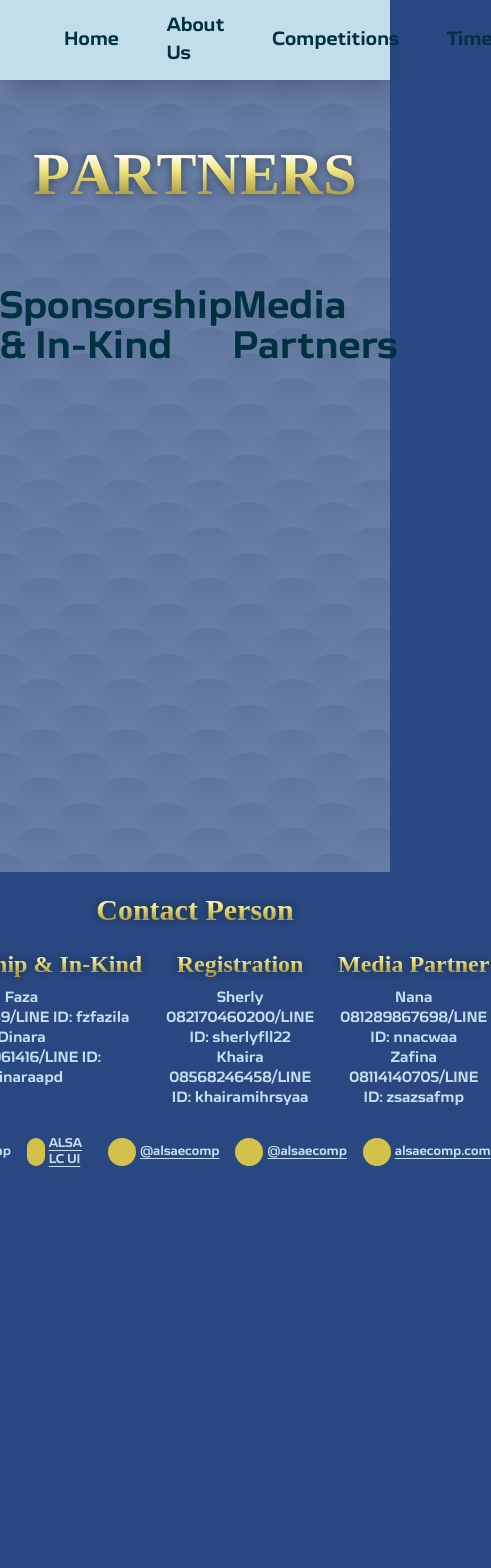
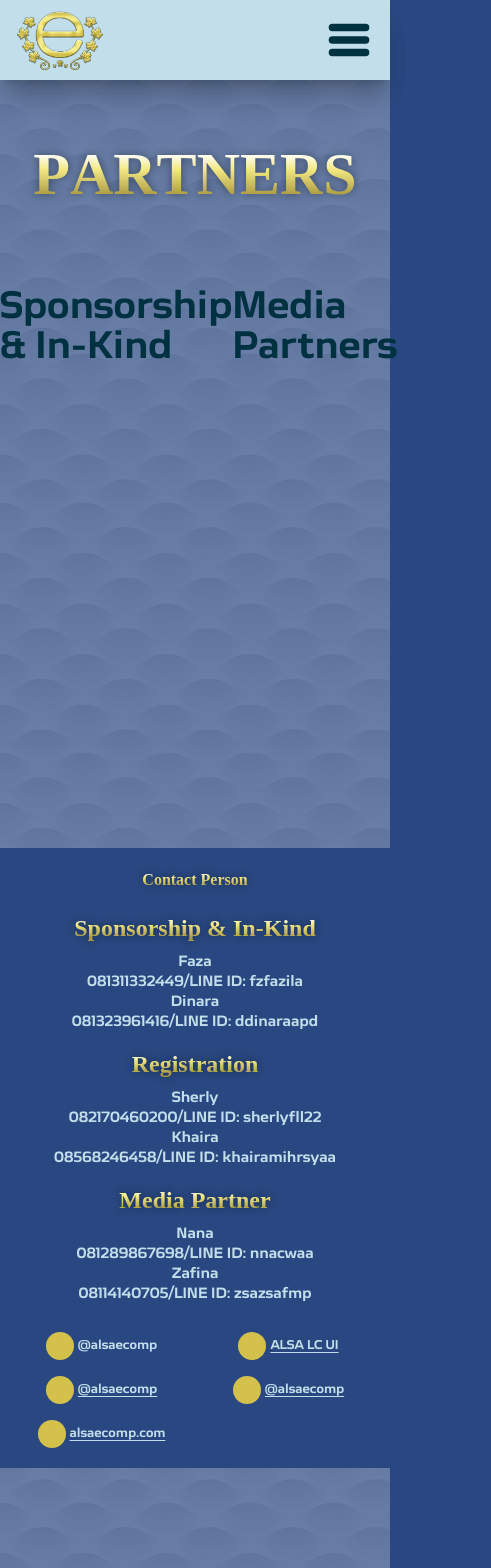
Before and after one commit to absolutepraya/alsa-ecomp, a Next.js app: page /partners in a window 390 px wide. Shown: the top 1568 px of the page, 491 px wide, since content can reach past the window. Before the commit the page ends 1188 px from the top, so only its background shows below. Built offline with nearby package versions, Linux system fonts and the light colour scheme.

Commit message:
mobile on main page, navbar and footer and about

```diff
--- a/package.json
+++ b/package.json
@@ -11,6 +11,7 @@
   },
   "dependencies": {
     "framer-motion": "^12.4.4",
+    "lucide-react": "^0.475.0",
     "next": "15.1.7",
     "prettier-plugin-tailwindcss": "^0.6.11",
     "react": "^18.3.1",
--- a/src/app/about/page.jsx
+++ b/src/app/about/page.jsx
@@ -6,9 +6,7 @@ import BlurFade from '@/components/blurfade';
 
 export default function About() {
   return (
-    <div className="relative flex min-h-screen flex-col items-center gap-y-20 px-0 pb-[420px] pt-36">
-      <NavBar currentRoute="about" />
-
+    <div className="relative flex min-h-screen flex-col items-center gap-y-20 overflow-x-clip px-0 py-36">
       <BlurFade
         delay={0.3}
         offset={15}
@@ -16,7 +14,7 @@ export default function About() {
       >
         <GoldText
           text="ABOUT US"
-          className="text-6xl font-extrabold"
+          className="text-4xl font-extrabold lg:text-6xl"
         />
       </BlurFade>
 
@@ -28,7 +26,7 @@ export default function About() {
         >
           <GoldText
             text="Our Theme:"
-            className="text-4xl"
+            className="text-2xl lg:text-4xl"
           />
         </BlurFade>
         <BlurFade
@@ -38,7 +36,7 @@ export default function About() {
         >
           <GoldText
             text="Protecting Biodiversity"
-            className="text-6xl"
+            className="text-4xl lg:text-6xl"
           />
         </BlurFade>
         <BlurFade
@@ -46,7 +44,7 @@ export default function About() {
           offset={15}
           inView
         >
-          <p className="mt-4 max-w-[50rem] text-justify text-foreground">The importance of biodiversity cannot be understated. The food we eat, the clothes we wear, and even the air we breathe is all the result of a healthy biodiversity. Unfortunately, over the last few years, human activity has caused a massive decline, with activities such as the clearing of forests for commercial use, overexploitation of natural resources, and all highly destructive towards biodiversity. Because of this, it is important for us to be aware of our responsibility to preserve and protect biodiversity, as its destruction could mean the destruction of mankind as a whole.</p>
+          <p className="lg:text-md mt-4 max-w-[50rem] px-4 text-justify text-sm text-foreground">The importance of biodiversity cannot be understated. The food we eat, the clothes we wear, and even the air we breathe is all the result of a healthy biodiversity. Unfortunately, over the last few years, human activity has caused a massive decline, with activities such as the clearing of forests for commercial use, overexploitation of natural resources, and all highly destructive towards biodiversity. Because of this, it is important for us to be aware of our responsibility to preserve and protect biodiversity, as its destruction could mean the destruction of mankind as a whole.</p>
         </BlurFade>
       </div>
 
@@ -58,7 +56,7 @@ export default function About() {
         >
           <GoldText
             text="Our Tagline:"
-            className="text-4xl"
+            className="text-2xl lg:text-4xl"
           />
         </BlurFade>
         <BlurFade
@@ -68,19 +66,27 @@ export default function About() {
         >
           <GoldText
             text="Embrace Humanity, Protect Biodiversity"
-            className="text-6xl"
+            className="hidden text-6xl lg:block"
           />
+          <div className="flex flex-col items-center lg:hidden">
+            <GoldText
+              text="Embrace Humanity,"
+              className="text-4xl"
+            />
+            <GoldText
+              text="Protect Biodiversity"
+              className="text-4xl"
+            />
+          </div>
         </BlurFade>
         <BlurFade
           delay={0.9}
           offset={15}
           inView
         >
-          <p className="mt-4 max-w-[50rem] text-justify text-foreground">Our tagline refers to the goal of our event. As our future champions continue to learn and evolve as they progress through our competitions, we hope that the knowledge they have gained will give them the empathy needed to build a realization for their role in protecting the biodiversity around us. As human activity continues to destroy the world around us, this year's ALSA E-Comp brings on the theme of Protecting Biodiversity in hopes of preserving it.</p>
+          <p className="lg:text-md mt-4 max-w-[50rem] px-4 text-justify text-sm text-foreground">Our tagline refers to the goal of our event. As our future champions continue to learn and evolve as they progress through our competitions, we hope that the knowledge they have gained will give them the empathy needed to build a realization for their role in protecting the biodiversity around us. As human activity continues to destroy the world around us, this year's ALSA E-Comp brings on the theme of Protecting Biodiversity in hopes of preserving it.</p>
         </BlurFade>
       </div>
-
-      <Footer />
     </div>
   );
 }
--- a/src/app/layout.jsx
+++ b/src/app/layout.jsx
@@ -1,5 +1,7 @@
+import NavBar from '@/components/navbar';
 import './globals.css';
 import Head from 'next/head';
+import Footer from '@/components/footer';
 
 export const metadata = {
   title: 'ALSA English Competition 2025',
@@ -41,6 +43,7 @@ export default function RootLayout({ children }) {
         /> */}
       </Head>
       <body className={`relative bg-background font-kaisar font-bold antialiased`}>
+        <NavBar />
         <div
           className="absolute inset-0 -z-10 bg-repeat opacity-30"
           style={{
@@ -48,7 +51,9 @@ export default function RootLayout({ children }) {
             backgroundSize: '500px',
           }}
         />
-        {children}
+        <div>{children}</div>
+
+        <Footer />
       </body>
     </html>
   );
--- a/src/app/page.jsx
+++ b/src/app/page.jsx
@@ -7,10 +7,8 @@ import BlurFade from '@/components/blurfade';
 
 export default function Home() {
   return (
-    <div className="relative flex min-h-screen flex-col items-center gap-y-20 px-0 pb-[380px]">
-      <NavBar currentRoute="home" />
-
-      <div className="flex min-h-screen w-full flex-col items-center justify-center">
+    <div className="relative flex h-screen flex-col items-center gap-y-20 overflow-x-clip px-0">
+      <div className="flex h-full w-full flex-col items-center justify-center">
         <BlurFade
           delay={0.3}
           offset={15}
@@ -38,8 +36,6 @@ export default function Home() {
           />
         </BlurFade>
       </div>
-
-      <Footer />
     </div>
   );
 }
--- a/src/components/footer.jsx
+++ b/src/components/footer.jsx
@@ -2,14 +2,14 @@ import GoldText from './goldtext';
 
 export default function Footer() {
   return (
-    <div className="bg-background absolute bottom-0 flex w-full flex-col items-center gap-y-5 py-5 text-foreground">
+    <div className="flex w-full flex-col items-center gap-y-5 bg-background py-5 text-foreground">
       <GoldText
         text="Contact Person"
-        className="text-3xl font-extrabold"
+        className="text-md font-extrabold lg:text-3xl"
       />
 
-      <div className="flex w-full flex-row justify-center gap-x-6">
-        <div className="flex w-[20rem] flex-col items-center gap-y-2">
+      <div className="flex w-full flex-col justify-center gap-4 gap-x-6 lg:flex-row">
+        <div className="flex flex-col items-center gap-y-2 lg:lg:w-[20rem]">
           <GoldText
             text="Sponsorship & In-Kind"
             className="text-2xl font-extrabold"
@@ -21,7 +21,7 @@ export default function Footer() {
             <p>081323961416/LINE ID: ddinaraapd</p>
           </div>
         </div>
-        <div className="flex w-[20rem] flex-col items-center gap-y-2">
+        <div className="flex flex-col items-center gap-y-2 lg:w-[20rem]">
           <GoldText
             text="Registration"
             className="text-2xl font-extrabold"
@@ -33,7 +33,7 @@ export default function Footer() {
             <p>08568246458/LINE ID: khairamihrsyaa</p>
           </div>
         </div>
-        <div className="flex w-[20rem] flex-col items-center gap-y-2">
+        <div className="flex flex-col items-center gap-y-2 lg:w-[20rem]">
           <GoldText
             text="Media Partner"
             className="text-2xl font-extrabold"
@@ -47,7 +47,7 @@ export default function Footer() {
         </div>
       </div>
 
-      <div className="mt-2 flex w-full flex-row items-center justify-center gap-x-4">
+      <div className="mt-2 grid w-full grid-cols-2 place-items-center gap-4 px-4 lg:grid-cols-5">
         <div className="flex flex-row items-center gap-x-1 text-xs">
           <div className="h-7 w-7 rounded-full bg-gold" />
           <p className="">@alsaecomp</p>
--- a/src/components/goldtext.jsx
+++ b/src/components/goldtext.jsx
@@ -1,10 +1,10 @@
 export default function GoldText({ text, className }) {
   return (
-    <p className="font-tmr flex">
+    <p className="flex font-tmr">
       {text.split('').map((letter, index) => (
         <span
           key={index}
-          className={`bg-gradient-to-b from-white from-[15%] via-goldlight via-[40%] to-golddark to-[80%] bg-clip-text text-transparent drop-shadow-[0_0_4px_rgba(0,0,0,0.4)] ${(className.includes('text-5xl') || className.includes('text-4xl') || className.includes('text-6xl')) ? 'pb-1' : ''} ${className}`}
+          className={`bg-gradient-to-b from-white from-[15%] via-goldlight via-[40%] to-golddark to-[80%] bg-clip-text text-transparent drop-shadow-[0_0_4px_rgba(0,0,0,0.4)] ${className.includes('text-5xl') || className.includes('text-4xl') || className.includes('text-6xl') ? 'pb-1' : ''} ${className}`}
         >
           {letter === ' ' ? '\u00A0' : letter}
         </span>
--- a/src/components/navbar.jsx
+++ b/src/components/navbar.jsx
@@ -1,9 +1,60 @@
+'use client';
+
+import { Menu, X } from 'lucide-react';
 import Emboss from './emboss';
 import Image from 'next/image';
+import { useState, useEffect } from 'react';
+import { usePathname } from 'next/navigation';
+import BlurFade from './blurfade';
 
-export default function NavBar({ currentRoute }) {
+const navItems = [
+  {
+    name: 'Home',
+    route: '/',
+  },
+  {
+    name: 'About Us',
+    route: '/about',
+  },
+  {
+    name: 'Competitions',
+    route: '/competitions',
+  },
+  {
+    name: 'Timeline',
+    route: '/timeline',
+  },
+  {
+    name: 'Partners',
+    route: '/partners',
+  },
+];
+
+export default function NavBar() {
+  const [showMenu, setShowMenu] = useState(false);
+  const pathname = usePathname();
+
+  useEffect(() => {
+    const handleClick = () => {
+      setShowMenu(false);
+    };
+
+    if (showMenu) {
+      document.addEventListener('click', handleClick);
+    }
+
+    return () => {
+      document.removeEventListener('click', handleClick);
+    };
+  }, [showMenu]);
+
+  const handleMenuClick = (e) => {
+    e.stopPropagation();
+    setShowMenu(!showMenu);
+  };
+
   return (
-    <div className="fixed top-0 !z-[100] flex h-20 w-full items-center justify-between bg-foreground px-16 shadow-xl">
+    <div className="fixed top-0 !z-[100] flex h-20 w-full items-center justify-between bg-foreground px-4 shadow-xl lg:px-16">
       <a href="/">
         <Image
           src="/logo.svg"
@@ -13,37 +64,16 @@ export default function NavBar({ currentRoute }) {
           priority={true}
         />
       </a>
-      <div className="flex items-center justify-between gap-x-12 text-lg">
-        <a
-          href="/"
-          className={`relative text-primary transition-transform after:absolute after:bottom-0 after:left-0 after:h-[2px] after:w-full after:origin-left after:scale-x-0 after:bg-primary after:transition-transform after:duration-300 hover:scale-105 hover:after:scale-x-100 active:scale-95 active:brightness-75 ${currentRoute === 'home' ? 'after:scale-x-100' : ''}`}
-        >
-          Home
-        </a>
-        <a
-          href="/about"
-          className={`relative text-primary transition-transform after:absolute after:bottom-0 after:left-0 after:h-[2px] after:w-full after:origin-left after:scale-x-0 after:bg-primary after:transition-transform after:duration-300 hover:scale-105 hover:after:scale-x-100 active:scale-95 active:brightness-75 ${currentRoute === 'about' ? 'after:scale-x-100' : ''}`}
-        >
-          About Us
-        </a>
-        <a
-          href="/competitions"
-          className={`relative text-primary transition-transform after:absolute after:bottom-0 after:left-0 after:h-[2px] after:w-full after:origin-left after:scale-x-0 after:bg-primary after:transition-transform after:duration-300 hover:scale-105 hover:after:scale-x-100 active:scale-95 active:brightness-75 ${currentRoute === 'competitions' ? 'after:scale-x-100' : ''}`}
-        >
-          Competitions
-        </a>
-        <a
-          href="/timeline"
-          className={`relative text-primary transition-transform after:absolute after:bottom-0 after:left-0 after:h-[2px] after:w-full after:origin-left after:scale-x-0 after:bg-primary after:transition-transform after:duration-300 hover:scale-105 hover:after:scale-x-100 active:scale-95 active:brightness-75 ${currentRoute === 'timeline' ? 'after:scale-x-100' : ''}`}
-        >
-          Timeline
-        </a>
-        <a
-          href="/partners"
-          className={`relative text-primary transition-transform after:absolute after:bottom-0 after:left-0 after:h-[2px] after:w-full after:origin-left after:scale-x-0 after:bg-primary after:transition-transform after:duration-300 hover:scale-105 hover:after:scale-x-100 active:scale-95 active:brightness-75 ${currentRoute === 'partners' ? 'after:scale-x-100' : ''}`}
-        >
-          Partners
-        </a>
+      <div className="hidden items-center justify-between gap-x-12 text-lg lg:flex">
+        {navItems.map((item) => (
+          <a
+            key={item.name}
+            href={item.route}
+            className={`relative text-primary transition-transform after:absolute after:bottom-0 after:left-0 after:h-[2px] after:w-full after:origin-left after:scale-x-0 after:bg-primary after:transition-transform after:duration-300 hover:scale-105 hover:after:scale-x-100 active:scale-95 active:brightness-75 ${pathname === item.route ? 'after:scale-x-100' : ''}`}
+          >
+            {item.name}
+          </a>
+        ))}
         <a
           href="registration"
           className="transition-all hover:scale-105 active:scale-95 active:brightness-75"
@@ -51,6 +81,49 @@ export default function NavBar({ currentRoute }) {
           <Emboss innerClassName="px-3 py-0.5 text-lg rounded-full">Registration</Emboss>
         </a>
       </div>
+
+      <div className="flex items-center justify-between gap-x-12 text-lg lg:hidden">
+        {!showMenu && (
+          <Menu
+            size={50}
+            className="text-primary"
+            strokeWidth={3.5}
+            onClick={handleMenuClick}
+          />
+        )}
+
+        {showMenu && (
+          <X
+            size={50}
+            className="text-primary"
+            strokeWidth={3.5}
+            onClick={handleMenuClick}
+          />
+        )}
+      </div>
+
+      {showMenu && (
+        <BlurFade
+          direction="down"
+          className="absolute left-0 top-20 flex w-full flex-col items-start justify-center gap-3 bg-foreground px-4 py-8 pt-4"
+        >
+          {navItems.map((item) => (
+            <a
+              key={item.name}
+              href={item.route}
+              className={`relative text-primary transition-transform after:absolute after:bottom-0 after:left-0 after:h-[2px] after:w-full after:origin-left after:scale-x-0 after:bg-primary after:transition-transform after:duration-300 hover:scale-105 hover:after:scale-x-100 active:scale-95 active:brightness-75 ${pathname === item.route ? 'after:scale-x-100' : ''}`}
+            >
+              {item.name}
+            </a>
+          ))}
+          <a
+            href="registration"
+            className="transition-all hover:scale-105 active:scale-95 active:brightness-75"
+          >
+            <Emboss innerClassName="px-3 py-0.5 text-lg rounded-full">Registration</Emboss>
+          </a>
+        </BlurFade>
+      )}
     </div>
   );
 }
```
Also changed, not shown: public/logo.png (added), 1 other file (tests, documents, lock files or other folders). Lines whose indentation alone changed are shown as unchanged.
